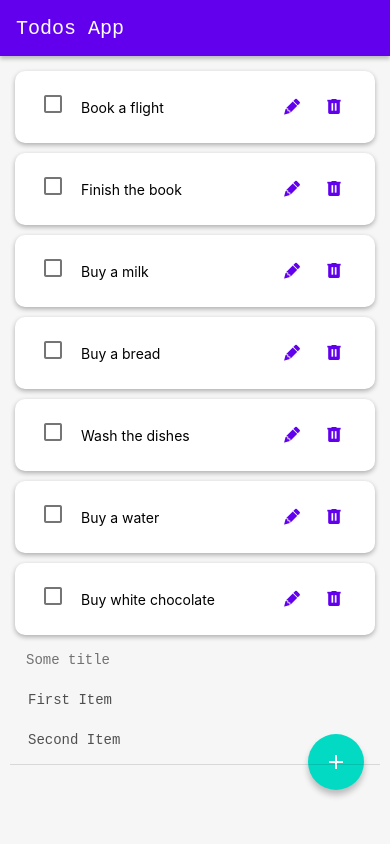
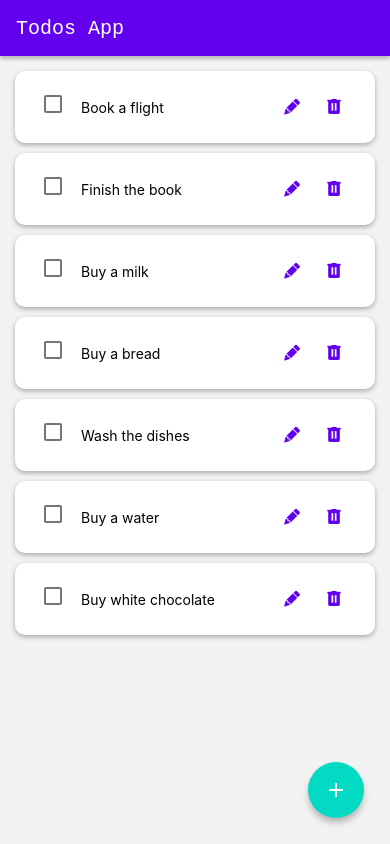
Before and after one commit to Neo-Ciber94/ReactNativeTodoApp, a React Native app: screen / in a window 390 px wide. Built offline with nearby package versions, Linux system fonts and the light colour scheme.

Commit message:
Updated navigator

```diff
--- a/App.tsx
+++ b/App.tsx
@@ -5,13 +5,33 @@ import Main from "./src/pages/Main";
 import { appTheme } from "./src/themes/appTheme";
 import { Provider } from "react-redux";
 import { todoStore } from "./src/redux/todos.store";
+import { createNativeStackNavigator } from "@react-navigation/native-stack";
+import { NavigationContainer } from "@react-navigation/native";
+import routes from "./src/routes";
+import AddTodo from "./src/pages/AddTodo";
+import EditTodo from "./src/pages/EditTodo";
+import Header from "./src/layouts/Header";
+
+const Stack = createNativeStackNavigator();
 
 export default function App() {
   return (
     <Provider store={todoStore}>
       <PaperProvider theme={appTheme}>
         <Layout>
-          <Main />
+          <NavigationContainer>
+            <Stack.Navigator
+              initialRouteName={routes.list}
+              screenOptions={{
+                header: (props) => <Header {...props} />,
+                contentStyle: { padding: 10, height: "90%" },
+              }}
+            >
+              <Stack.Screen name={routes.list} component={Main} />
+              <Stack.Screen name={routes.add} component={AddTodo} />
+              <Stack.Screen name={routes.edit} component={EditTodo} />
+            </Stack.Navigator>
+          </NavigationContainer>
         </Layout>
       </PaperProvider>
     </Provider>
--- a/package.json
+++ b/package.json
@@ -11,6 +11,10 @@
   },
   "dependencies": {
     "@react-native-async-storage/async-storage": "~1.15.0",
+    "@react-navigation/bottom-tabs": "^6.3.1",
+    "@react-navigation/native": "^6.0.10",
+    "@react-navigation/native-stack": "^6.6.2",
+    "@react-navigation/stack": "^6.2.1",
     "@reduxjs/toolkit": "^1.8.1",
     "expo": "~44.0.0",
     "expo-status-bar": "~1.2.0",
@@ -19,6 +23,8 @@
     "react-dom": "17.0.1",
     "react-native": "^0.64.3",
     "react-native-paper": "^4.12.1",
+    "react-native-safe-area-context": "3.3.2",
+    "react-native-screens": "~3.10.1",
     "react-native-web": "0.17.1",
     "react-redux": "^8.0.1",
     "redux": "^4.2.0"
--- a/src/components/AddTodoButton/index.tsx
+++ b/src/components/AddTodoButton/index.tsx
@@ -1,30 +1,21 @@
 import * as React from "react";
 import { StyleSheet } from "react-native";
-import { Drawer, FAB } from "react-native-paper";
+import { FAB } from "react-native-paper";
 
 export interface AddTodoButtonProps {
   onPress: () => void;
 }
 
 export default function AddTodoButton({ onPress }: AddTodoButtonProps) {
-  const [active, setActive] = React.useState("");
+  const [active, setActive] = React.useState(false);
+
+  function handleOnPress() {
+    onPress();
+    setActive(!active);
+  }
 
   return (
-    <>
-      <FAB style={styles.fab} icon="plus" color="white" onPress={onPress} />
-      <Drawer.Section title="Some title">
-        <Drawer.Item
-          label="First Item"
-          active={active === "first"}
-          onPress={() => setActive("first")}
-        />
-        <Drawer.Item
-          label="Second Item"
-          active={active === "second"}
-          onPress={() => setActive("second")}
-        />
-      </Drawer.Section>
-    </>
+    <FAB style={styles.fab} icon="plus" color="white" onPress={handleOnPress} />
   );
 }
 
--- /dev/null
+++ b/src/components/TodoEditor/index.tsx
@@ -0,0 +1,9 @@
+import { Todo } from "../../model/Todo";
+
+export interface TodoEditorProps {
+  todo?: Todo;
+}
+
+export default function TodoEditor({ todo }: TodoEditorProps) {
+  return <>Todo Editor {todo ? `: ${todo.title}` : ""}</>;
+}
--- a/src/components/TodoList/index.tsx
+++ b/src/components/TodoList/index.tsx
@@ -1,22 +1,37 @@
+import { useNavigation } from "@react-navigation/native";
+import type { CompositeNavigationProp } from "@react-navigation/native";
+import type { BottomTabNavigationProp } from "@react-navigation/bottom-tabs";
+import type { StackNavigationProp } from "@react-navigation/stack";
 import React, { useState } from "react";
 import { View, StyleSheet, useWindowDimensions } from "react-native";
 import { useDispatch, useSelector } from "react-redux";
 import { Todo } from "../../model/Todo";
 import { deleteTodo, selectTodos, toggleTodo } from "../../redux/todos.slice";
+import routes from "../../routes";
+import { RootStackParamList } from "../../routes/navigator";
 import ConfirmDeleteDialog from "../ConfirmDeleteDialog";
 import TodoItem from "../TodoItem";
+
+type NavProps = CompositeNavigationProp<
+  BottomTabNavigationProp<RootStackParamList, "Edit">,
+  StackNavigationProp<RootStackParamList>
+>;
 
 export default function TodoList() {
   const todos = useSelector(selectTodos);
   const layout = useWindowDimensions();
   const dispatch = useDispatch();
+  const navigation = useNavigation<NavProps>();
+  console.log(navigation);
   const isLargeScreen = layout.width > 1200;
 
   const [dialogVisible, setDialogVisible] = useState(false);
   const [selectedTodo, setSelectedTodo] = useState<Todo | null>(null);
 
   const handleEdit = (t: Todo) => {
-    console.log("Edit: ", t);
+    navigation.navigate(routes.edit, {
+      todo: t,
+    });
   };
 
   const handleTodoToggle = (t: Todo) => {
--- a/src/layouts/Header.tsx
+++ b/src/layouts/Header.tsx
@@ -1,9 +1,11 @@
 import * as React from "react";
 import { Appbar } from "react-native-paper";
+import { NativeStackHeaderProps } from "@react-navigation/native-stack";
 
-export default function Header() {
+export default function Header({ navigation, back }: NativeStackHeaderProps) {
   return (
     <Appbar.Header>
+      {back ? <Appbar.BackAction onPress={navigation.goBack} /> : null}
       <Appbar.Content title="Todos App" />
     </Appbar.Header>
   );
--- a/src/layouts/Layout.tsx
+++ b/src/layouts/Layout.tsx
@@ -1,7 +1,6 @@
 import React, { FC } from "react";
-import { View, StyleSheet } from "react-native";
+import { View } from "react-native";
 import { useTheme, withTheme } from "react-native-paper";
-import Header from "./Header";
 
 const Layout: FC = ({ children }) => {
   const { colors } = useTheme();
@@ -13,17 +12,9 @@ const Layout: FC = ({ children }) => {
         { height: "100%", width: "100%" },
       ]}
     >
-      <Header></Header>
-      <View style={styles.container}>{children}</View>
+      {children}
     </View>
   );
 };
 
-const styles = StyleSheet.create({
-  container: {
-    padding: 10,
-    height: "90%",
-  },
-});
-
 export default withTheme(Layout);
--- /dev/null
+++ b/src/pages/AddTodo.tsx
@@ -0,0 +1,5 @@
+import TodoEditor from "../components/TodoEditor";
+
+export default function AddTodo() {
+  return <TodoEditor />;
+}
--- /dev/null
+++ b/src/pages/EditTodo.tsx
@@ -0,0 +1,10 @@
+import TodoEditor from "../components/TodoEditor";
+import { NativeStackScreenProps } from "@react-navigation/native-stack";
+import { RootStackParamList } from "../routes/navigator";
+
+type Props = NativeStackScreenProps<RootStackParamList, "Edit">;
+
+export default function EditTodo({ route }: Props) {
+  const { todo } = route.params;
+  return <TodoEditor todo={todo} />;
+}
--- a/src/pages/Main.tsx
+++ b/src/pages/Main.tsx
@@ -1,3 +1,5 @@
+import { useNavigation } from "@react-navigation/native";
+import { NativeStackScreenProps } from "@react-navigation/native-stack";
 import React, { useEffect } from "react";
 import { View } from "react-native";
 import { useDispatch } from "react-redux";
@@ -6,11 +8,15 @@ import TodoList from "../components/TodoList";
 import { todosMocks } from "../mocks/todos.mocks";
 import { initTodos, TodoState } from "../redux/todos.slice";
 import { todoStore } from "../redux/todos.store";
+import routes from "../routes";
+import { RootStackParamList } from "../routes/navigator";
 import { LocalStore } from "../utils/persistence/LocalPersistence";
 
 const store = new LocalStore<TodoState>("todos/data");
 
-export default function Main() {
+type Props = NativeStackScreenProps<RootStackParamList, "List">;
+
+export default function Main({ navigation }: Props) {
   const dispatch = useDispatch();
 
   useEffect(() => {
@@ -39,7 +45,7 @@ export default function Main() {
   return (
     <View style={{ height: "100%" }}>
       <TodoList />
-      <AddTodoButton onPress={() => console.log("Add")} />
+      <AddTodoButton onPress={() => navigation.navigate(routes.add)} />
     </View>
   );
 }
--- /dev/null
+++ b/src/routes/index.ts
@@ -0,0 +1,7 @@
+const routes = {
+  list: "List",
+  add: "Add",
+  edit: "Edit",
+} as const;
+
+export default routes;
--- /dev/null
+++ b/src/routes/navigator.ts
@@ -0,0 +1,7 @@
+import { Todo } from "../model/Todo";
+
+export type RootStackParamList = {
+  List: {};
+  Add: {};
+  Edit: { todo: Todo };
+};
```
Also changed, not shown: 2 other files (tests, documents, lock files or other folders).
